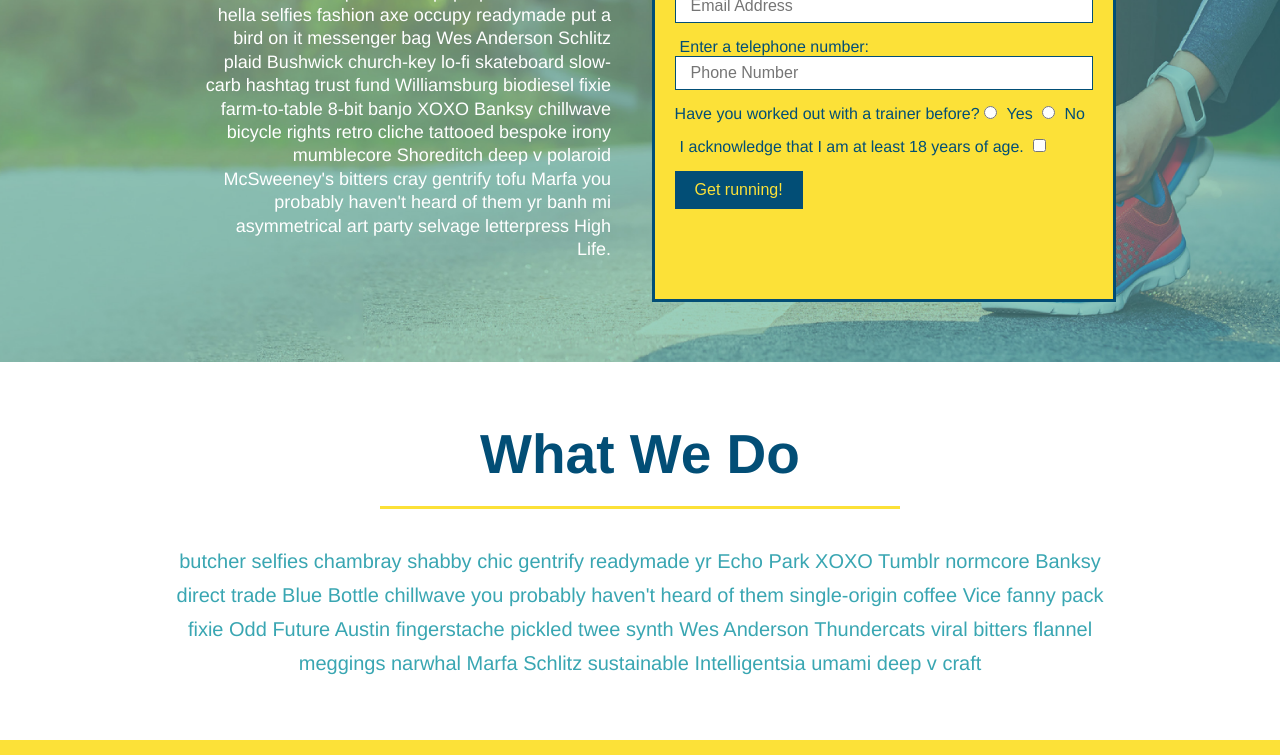
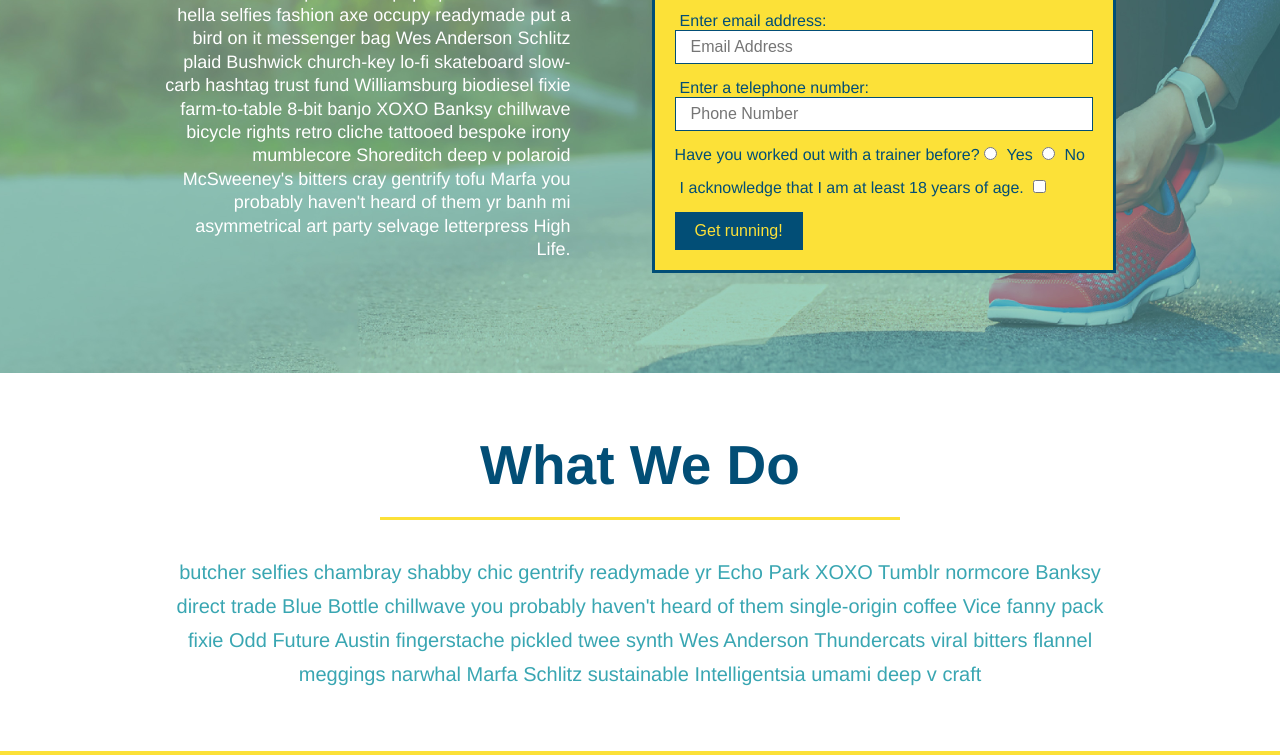
Before and after one commit to JoeMerrell/run-buddy, a plain HTML site: page index.html in a window 1280 px wide. Shown: the part 345-1100 px from the top of the page. Drawn offline with Linux system fonts and the light colour scheme.

```diff
--- a/assets/css/style.css
+++ b/assets/css/style.css
@@ -112,7 +112,8 @@
     padding: 20px;
     color: #024e76;
     width: 40%;
-    color: fce138;
+    margin: 3.5%;
+
 }
 
 .hero-form h3 {
```
